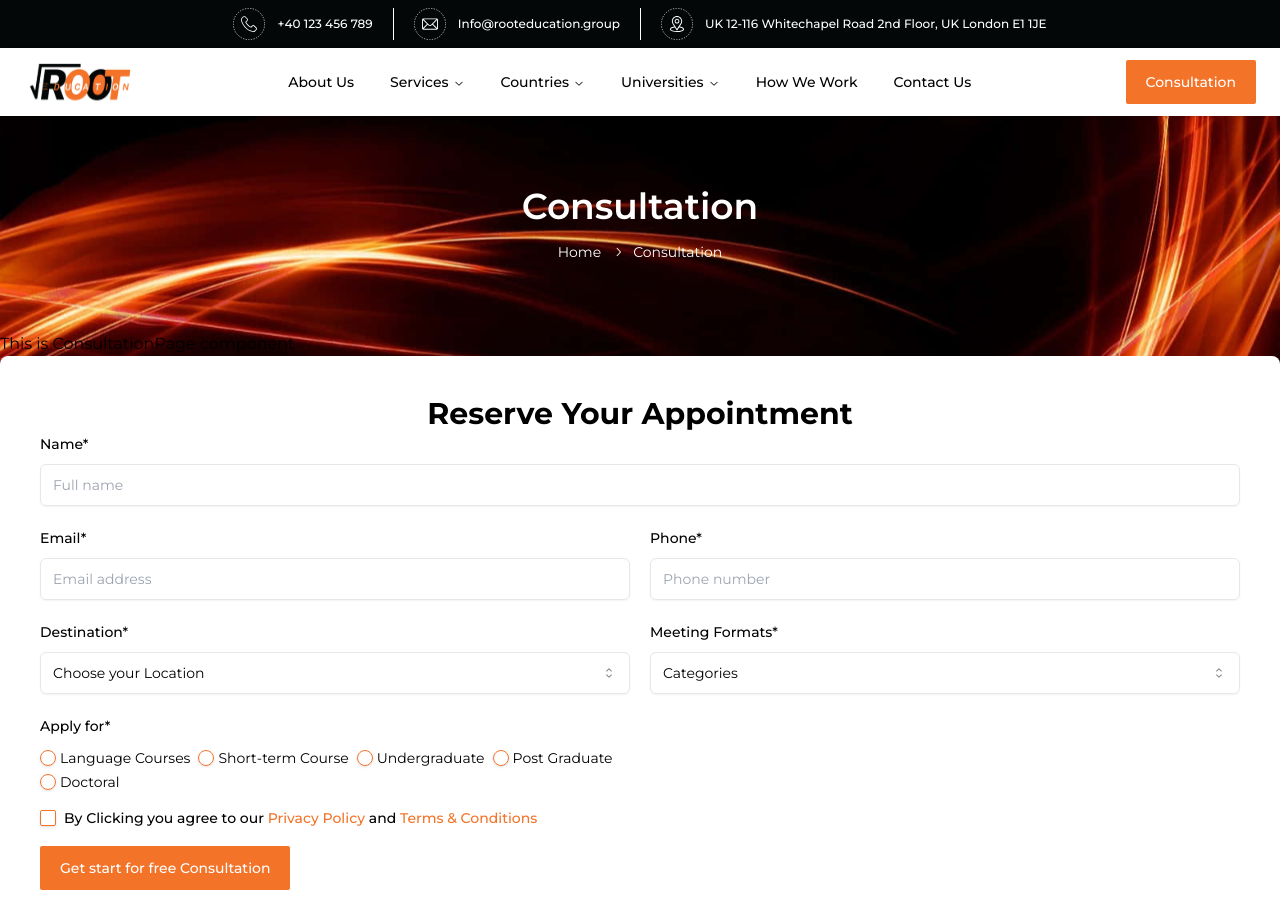
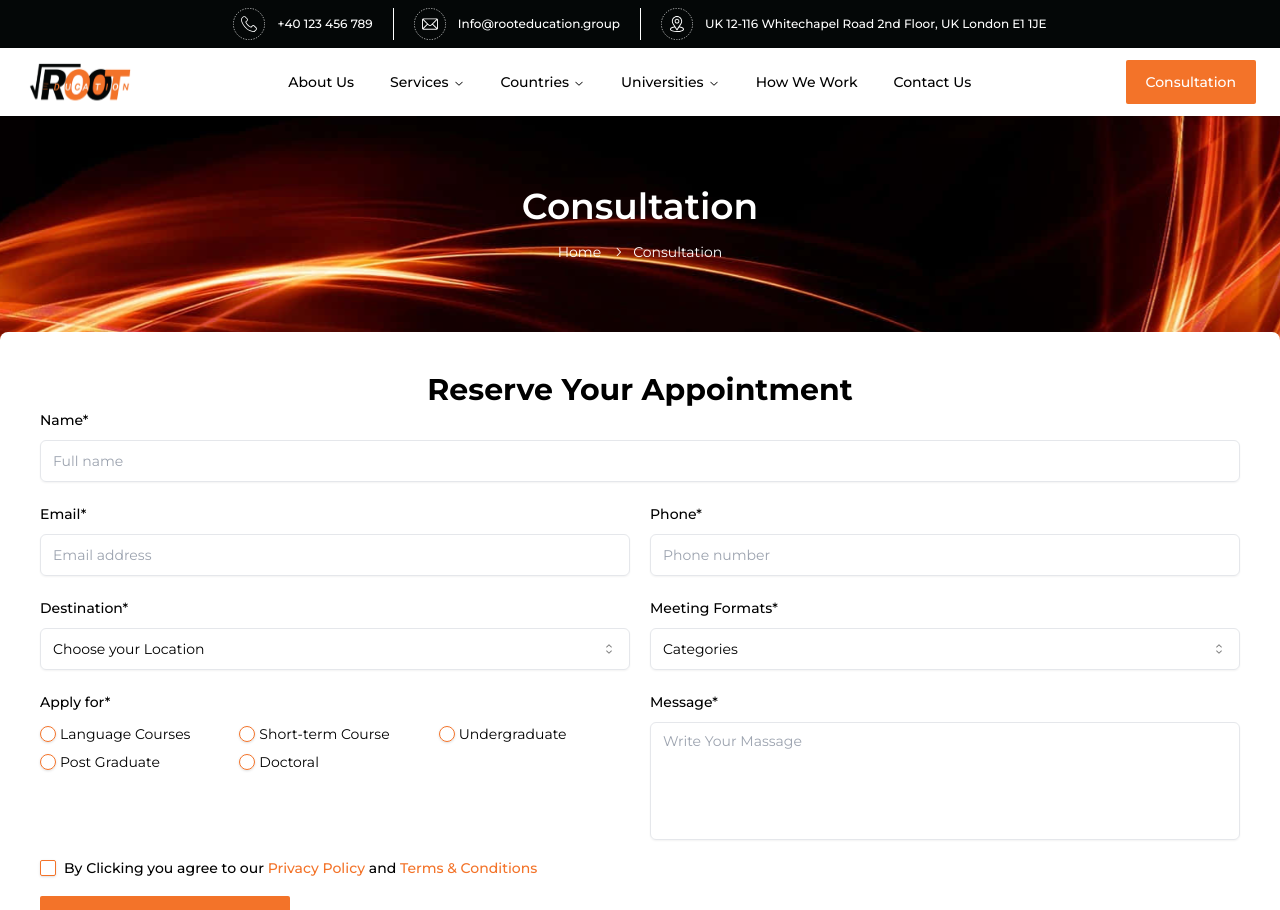
Before and after one commit to AbabilGroup/root-education, a Next.js app: page /consultation in a window 1280 px wide. Shown: the top 910 px of the page. Built offline with nearby package versions, Linux system fonts and the light colour scheme.

Commit message:
form layout done

```diff
--- a/src/app/(CommonLayout)/consultation/page.tsx
+++ b/src/app/(CommonLayout)/consultation/page.tsx
@@ -5,7 +5,6 @@ const ConsultationPage = () => {
   return (
     <main className="bg-consultation-bg bg-cover bg-center bg-no-repeat">
       <PageBanner PageName="Consultation" bannerBg="bg-none" />
-      <h1>This is ConsultationPage component</h1>
       <div className="container mb-[100px] rounded-lg bg-white p-10">
         <h3 className="text-center text-3xl font-bold">
           Reserve Your Appointment
--- a/src/components/pages/consultation/ConsultationForm.tsx
+++ b/src/components/pages/consultation/ConsultationForm.tsx
@@ -23,6 +23,7 @@ import {
   SelectValue,
 } from "@/components/ui/select";
 import { RadioGroup, RadioGroupItem } from "@/components/ui/radio-group";
+import { Textarea } from "@/components/ui/textarea";
 
 const formSchema = z.object({
   name: z
@@ -47,7 +48,9 @@ const formSchema = z.object({
     .nonempty("Application program is required"),
   message: z
     .string({ required_error: "Message is required" })
-    .nonempty("Message is required"),
+    .nonempty("Message is required")
+    .max(300)
+    .min(20),
 });
 
 const ConsultationForm = () => {
@@ -56,6 +59,11 @@ const ConsultationForm = () => {
     defaultValues: {
       name: "",
       email: "",
+      phone_number: "",
+      destination: "",
+      meeting_format: "",
+      apply_for: "",
+      message: "",
     },
   });
 
@@ -219,7 +227,7 @@ const ConsultationForm = () => {
                     <RadioGroup
                       onValueChange={field.onChange}
                       defaultValue={field.value}
-                      className="flex flex-wrap"
+                      className="grid grid-cols-3 gap-y-3"
                     >
                       <FormItem className="flex items-center space-x-1 space-y-0">
                         <FormControl>
@@ -266,6 +274,27 @@ const ConsultationForm = () => {
               )}
             />
           </div>
+          <div>
+            <FormField
+              control={form.control}
+              name="message"
+              render={({ field }) => (
+                <FormItem>
+                  <FormLabel>Message*</FormLabel>
+                  <FormControl>
+                    <Textarea
+                      className="resize-none"
+                      placeholder="Write Your Massage"
+                      {...field}
+                      rows={5}
+                    />
+                  </FormControl>
+
+                  <FormMessage className="text-red-500" />
+                </FormItem>
+              )}
+            />
+          </div>
         </div>
 
         <div className="flex items-center space-x-2">
```
